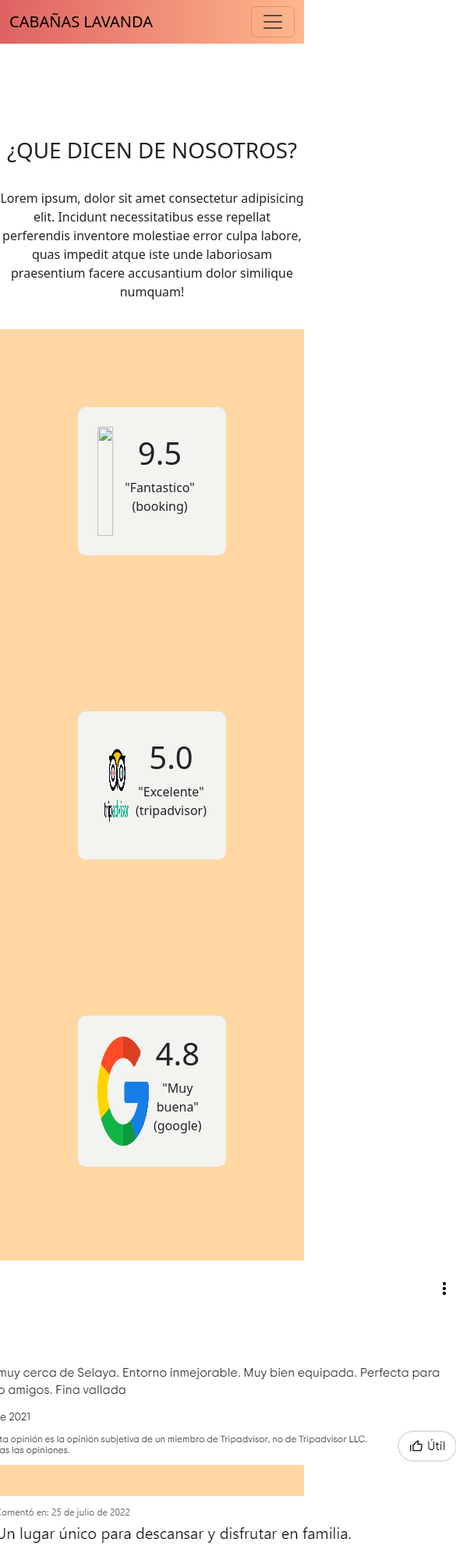
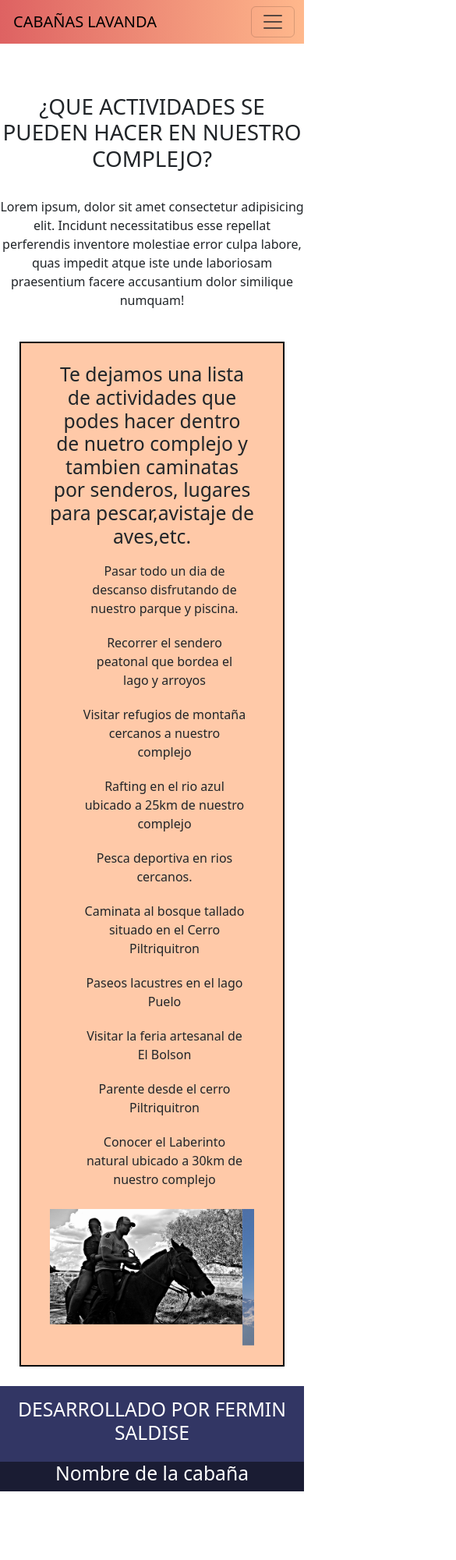
Before and after one commit to ferminsaldise/Preentrega2-Saldise, a plain HTML site: page paginas/reseñas.html in a window 390 px wide. Shown: the top 2000 px of the page at 78% size, 585 px wide, since content can reach past the window. After the commit the page ends 1912 px from the top, so only its background shows below. Drawn offline with nearby package versions, Linux system fonts and the light colour scheme.

Commit message:
cambio reseñas por actividades, hice pagina nueva de actividades y agregue mi primer carrousel

```diff
--- a/css/estilos.css
+++ b/css/estilos.css
@@ -2,6 +2,8 @@
     margin: 0;
     padding: 0;
 }
+
+
 .navbar-brand{
     display: flex;
     justify-content: center;
@@ -16,6 +18,8 @@
 }
 .header{
     background-image: linear-gradient(to right, #de6262 , #ffb88c);
+    position: fixed;
+    width: 100%;
 
 }
 
@@ -43,9 +47,22 @@
 
 #elegirnos{
     margin: 30px;
-
+    animation-duration: 3s;
+    animation-name: slidein;
 
 }
+
+@keyframes slidein {
+    from {
+      margin-left: 99%;
+      width: 99%
+    }
+
+    to {
+      margin-left: 0%;
+      width: 99%;
+    }
+  }
 
 #elegirnos h2{
     text-align: center;
@@ -77,6 +94,9 @@
     width: 100%;
     margin-bottom: 25px;
 }
+
+
+
 .card-body h2{
     text-align: center;
 }
@@ -176,6 +196,12 @@
     display: flex;
     justify-content: center;
     margin-top: 25px;
+    font-size: 23px;
+    text-align: center;
+    background-color: #c7c7c7;
+    margin-left: 100px;
+    margin-right:   100px;
+    border-radius: 15px;
 }
 
 .contenedor-tajetas{
@@ -206,7 +232,7 @@
 }
 /*aca termina Las cabañas*/
 
-/*aca empieza reseñas*/
+/*aca empieza actividades*/
 
 .titulo__principal-reseña{
     display: flex;
@@ -219,62 +245,38 @@
     justify-content: center;
     margin-top: 25px;
 }
-.contenedor2{
-    display: flex;
-    justify-content: center;
-    flex-wrap: wrap;
-    align-items: center;
-    background-color: rgb(255, 215, 163);
-    margin-top: 20px;
+.actividades-complejo{
+    margin: 25px;
+    border: 2px black solid;
+    padding: 25px;
+    background-color: #ffc9a8;
 
 }
 
-.tarjeta-reseña{
-    display: flex;
-    justify-content: space-between;
-    width: 250px;
-    margin: 100px;
-    border-radius: 10px;
-    align-items: center;
-    background-color: rgb(243, 243, 240);
-    padding: 25px;
+.presentacion-actividades{
+    text-align: center;
+}
+.listado-actividades{
+    list-style: none;
+    text-align: center;
 
 }
 
-.tarjerta-reseña-logo img{
-    height: 140px;
-    width: 100%;
+
+.listado-actividades li{
+    padding: 10px;
+
 }
-
-.tajeta-reseña-texto{
-text-align: center;
-}
-
-.tajeta-reseña-texto h2{
-    font-size: 40px;
-}
-
-.contenedor3{
+.imagenes-actividades{
     display: flex;
     justify-content: center;
-    flex-wrap: wrap;
-    background-color: rgb(255, 215, 163);
-}
-.contenedor3 img{
-    display: flex;
-    justify-content: center;
-    flex-wrap: wrap;
-    padding: 20px;
-}
-
-.testimonios{
-    display: flex;
-    justify-content: center;
-    flex-wrap: wrap;
+    align-items: center;
 
 }
 
-/*aca termina reseñas*/
+
+
+/*aca termina actividades*/
 
 /* aca empieza contato*/
 
@@ -375,7 +377,8 @@ text-align: center;
     }
 
     .titulo__principal{
-        padding-top: 50px;
+        padding-top: 25px;
+        background-color: #c7c7c7;
     }
     .parrafo-principal{
         text-align: center;
@@ -387,12 +390,25 @@ text-align: center;
     .parrafo-reseña{
         text-align: center;
     }
+
+    .footer{
+        text-align: center;
+    }
 }
+
+/*termina mediaqueris*/
 
 .navbar-brand{
     display: flex;
     justify-content: center;
 
+}
+.nav-item{
+    padding: 5px;
+    border-radius: 10px;
+}
+.nav-item:hover{
+    background-color: #de6262;
 }
 .nav-item a{
     padding: 10px;
--- a/paginas/reseñas.html
+++ b/paginas/reseñas.html
@@ -12,7 +12,7 @@
 <body>
     <header>
         <section class="header">
-            <nav class="navbar navbar-expand-lg">
+            <nav class="navbar navbar-expand-lg ">
             <div class="container-fluid">
               <a class="navbar-brand nav-item"  href="#">
                 CABAÑAS LAVANDA
@@ -45,58 +45,72 @@
     </header>
 
     <main>
-        <section class="titulo_principal"></section>
+        <section class="titulo_principal">
             <div class="titulo__principal-reseña">
-            <h1>¿QUE DICEN DE NOSOTROS?</h1>
+                <h1>¿QUE ACTIVIDADES SE PUEDEN HACER EN NUESTRO COMPLEJO?</h1>
             </div>
             <div class="parrafo-reseña">
                 <p>Lorem ipsum, dolor sit amet consectetur adipisicing elit. Incidunt necessitatibus esse repellat perferendis inventore molestiae error culpa labore, quas impedit atque iste unde laboriosam praesentium facere accusantium dolor similique numquam!</p>
             </div>
+        </section>
 
-        <div class="contenedor2">
-
-            <div class="tarjeta-reseña">
-                <div class="tarjerta-reseña-logo">
-                    <img src="../imagenes/logo-booking.png" alt="">
+        <section class="actividades-complejo">
+            <div class="container">
+                <div class="row fila-1">
+                    <div class="col-xl-6 listado " >
+                        <h2 class="presentacion-actividades">
+                            Te dejamos una lista de actividades que podes hacer dentro de nuetro complejo y tambien caminatas por senderos, lugares para pescar,avistaje de aves,etc.
+                        </h2>
+                        <ul class="listado-actividades">
+                           <li class="item-actividades">Pasar todo un dia de descanso disfrutando de nuestro parque y piscina.</li>
+                           <li class="item-actividades">Recorrer el sendero peatonal que bordea el lago y arroyos</li>
+                           <li class="item-actividades">Visitar refugios de montaña cercanos a nuestro complejo</li>
+                           <li class="item-actividades">Rafting en el rio azul ubicado a 25km de nuestro complejo</li>
+                           <li class="item-actividades">Pesca deportiva en rios cercanos.</li>
+                           <li class="item-actividades">Caminata al bosque tallado situado en el Cerro Piltriquitron</li>
+                           </li>
+                           <li class="item-actividades">Paseos lacustres en el lago Puelo</li>
+                           <li class="item-actividades">Visitar la feria artesanal de El Bolson</li>
+                           <li class="item-actividades">Parente desde el cerro Piltriquitron</li>
+                           <li class="item-actividades">Conocer el Laberinto natural ubicado a 30km de nuestro complejo</li>
+                        </ul>
                     </div>
-                <div class="tajeta-reseña-texto">
-                    <h2> 9.5</h2>
-                    <p>"Fantastico" (booking)</p>
+                    <div class="col-xl-6 imagenes-actividades">
+                        <div id="carouselExampleAutoplaying" class="carousel slide" data-bs-ride="carousel">
+                            <div class="carousel-inner">
+                              <div class="carousel-item active">
+                                <img src="../imagenes/cabalgata.jpg" class="d-block w-100" alt="...">
+                              </div>
+                              <div class="carousel-item">
+                                <img src="../imagenes/parapente.jpg" class="d-block w-100" alt="...">
+                              </div>
+                              <div class="carousel-item">
+                                <img src="../imagenes/rafting.jpg" class="d-block w-100" alt="...">
+                              </div>
+                              <div class="carousel-item">
+                                <img src="../imagenes/trekking.jpg" class="d-block w-100" alt="...">
+                              </div>
+                              <div class="carousel-item">
+                                <img src="../imagenes/refugio.jpg" class="d-block w-100" alt="...">
                               </div>
                             </div>
-
-            <div class="tarjeta-reseña">
-                <div class="tarjerta-reseña-logo">
-                    <img src="../imagenes/loog-tripadvisor.png" alt="">
-                </div>
-                <div class="tajeta-reseña-texto">
-                    <h2>5.0</h2>
-                    <p>"Excelente" (tripadvisor)</p>
-                </div>
-            </div>
-
-            <div class="tarjeta-reseña">
-                <div class="tarjerta-reseña-logo">
-                    <img src="../imagenes/google.png" alt="">
-                </div>
-                <div class="tajeta-reseña-texto">
-                    <h2>4.8</h2>
-                    <p>"Muy buena"(google)</p>
-
+                            <button class="carousel-control-prev" type="button" data-bs-target="#carouselExampleAutoplaying" data-bs-slide="prev">
+                              <span class="carousel-control-prev-icon" aria-hidden="true"></span>
+                              <span class="visually-hidden">Previous</span>
+                            </button>
+                            <button class="carousel-control-next" type="button" data-bs-target="#carouselExampleAutoplaying" data-bs-slide="next">
+                              <span class="carousel-control-next-icon" aria-hidden="true"></span>
+                              <span class="visually-hidden">Next</span>
+                            </button>
                           </div>
                </div>
 
             </div>
 
-        <div class="contenedor3">
-            <div class="testimonios">
-            <img src="../imagenes/reseña1.png" alt="">
-            <img src="../imagenes/reseña3.png" alt="">
-            <img src="../imagenes/reseña4.png" alt="">
-            </div>
 
 
-        </div>
+        </section>
+
 
     <footer>
             <div class="footer">
```
Also changed, not shown: index.html (+10 -10 lines), paginas/lascabañas.html (+10 -7 lines), imagenes/cabalgata.jpg (added), imagenes/parapente.jpg (added), imagenes/rafting.jpg (added), imagenes/refugio.jpg (added), imagenes/trekking.jpg (added). Lines whose indentation alone changed are shown as unchanged.
